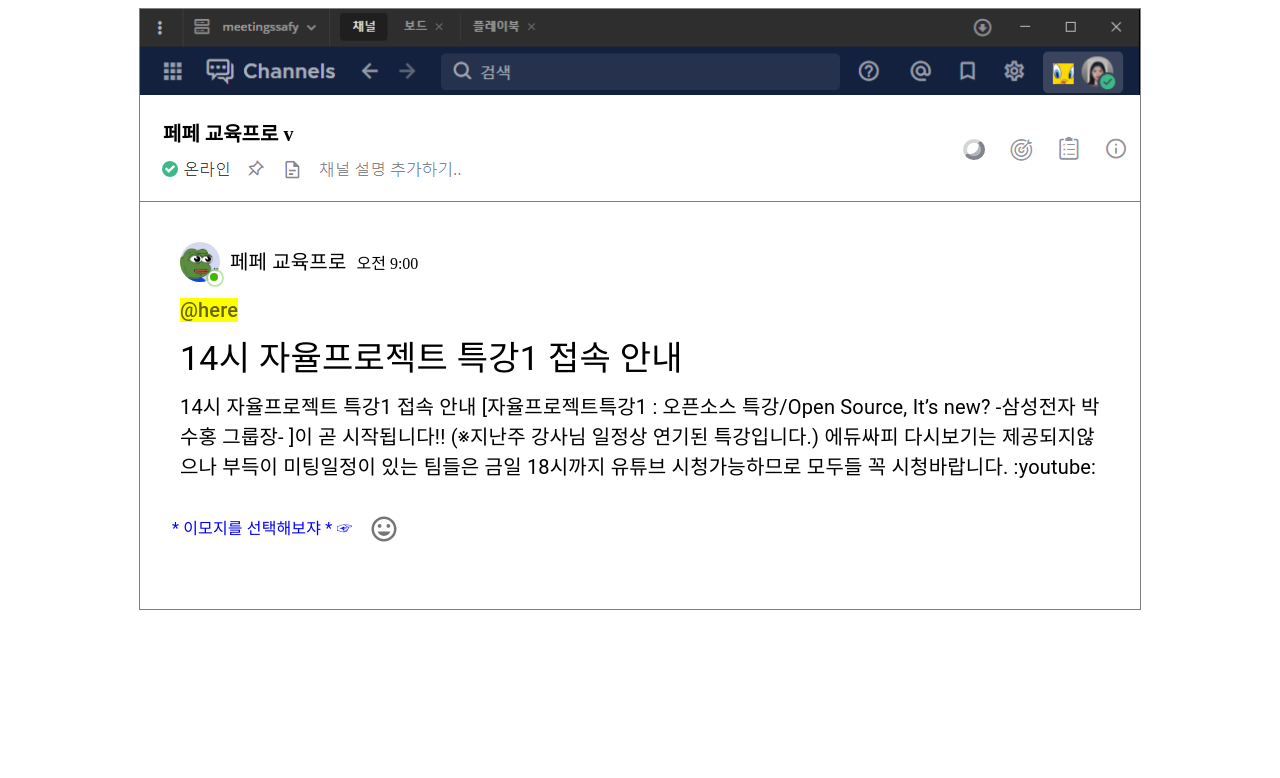
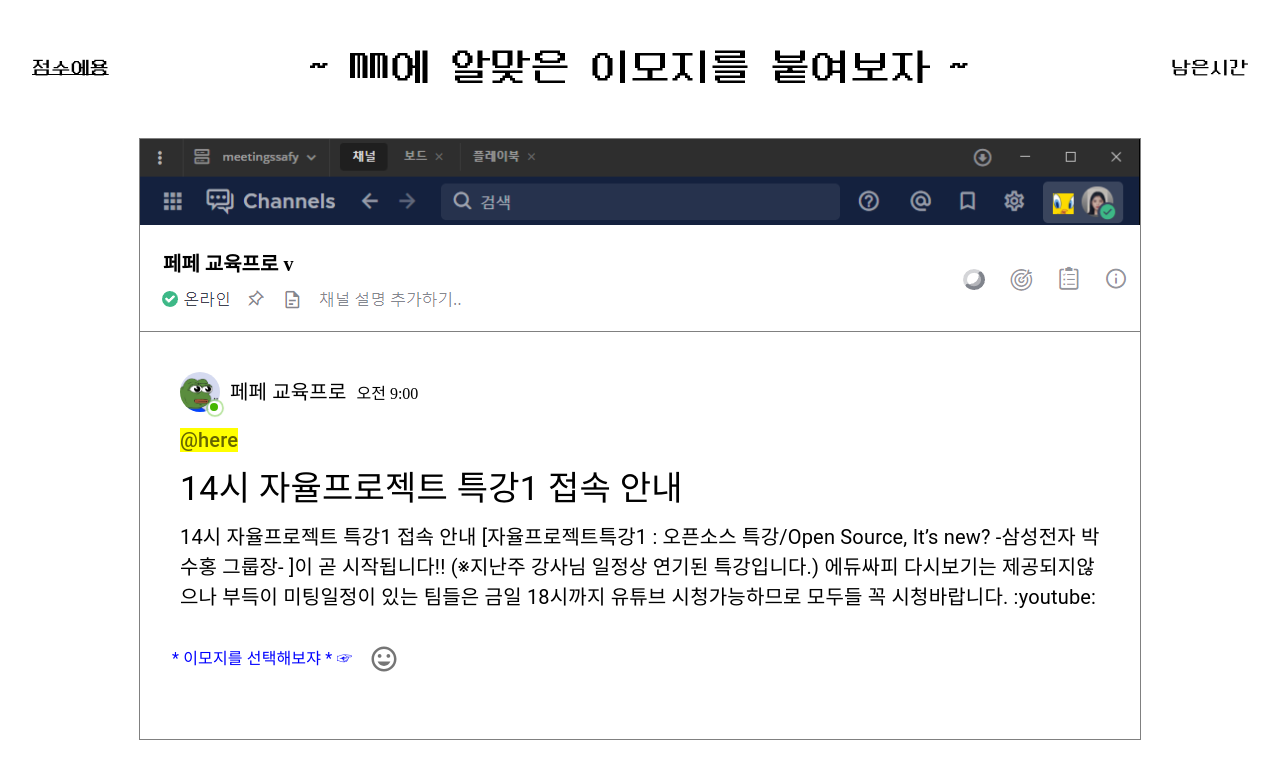
Before and after one commit to 98pej11/SSAvival, a React (Create React App) app in the folder frontend/: page / in a window 1280 px wide. Shown: the top 778 px of the page. Built offline with nearby package versions, Linux system fonts and the light colour scheme.

Commit message:
update : 휴지뽑기 게임 기능 수정

```diff
--- a/frontend/src/components/game/Header.jsx
+++ b/frontend/src/components/game/Header.jsx
@@ -1,5 +1,6 @@
 /* eslint-disable no-console */
 import React from "react";
+import styled from "styled-components";
 import { Link } from "react-router-dom";
 
 import AppBar from "@mui/material/AppBar";
@@ -7,18 +8,23 @@
 import Toolbar from "@mui/material/Toolbar";
 // import MenuIcon from "@mui/icons-material/Menu";
 import Container from "@mui/material/Container";
-import pepe from "../../assets/pepe.jpg";
 
-function Header() {
+const HeaderComp = styled.div`
+  font-family: "neodgm", sans-serif;
+`;
+
+function Header(props) {
   return (
+    <HeaderComp>
       <AppBar
         elevation={0}
         position="relative"
-      variant="outlined"
+        // variant="outlined"
         style={{
           backgroundColor: "transparent",
           height: "120px",
           boxShadow: "none",
+          marginBottom: "10px",
         }}
       >
         <Container maxWidth="xl">
@@ -51,7 +57,7 @@
                 fontSize: "2.5rem",
               }}
             >
-            ~ 게임 제목 ~
+              <span>~ {props.props.title} ~</span>
             </Box>
             <Box
               sx={{
@@ -66,6 +72,7 @@
           </Toolbar>
         </Container>
       </AppBar>
+    </HeaderComp>
   );
 }
 export default Header;
--- a/frontend/src/components/game/TissueGame.jsx
+++ b/frontend/src/components/game/TissueGame.jsx
@@ -1,4 +1,5 @@
 import { useState } from "react";
+import { useDispatch, useSelector } from "react-redux";
 
 export default function TissueGame() {
   const [isDragging, setIsDragging] = useState(false);
--- /dev/null
+++ b/frontend/src/index.css
@@ -0,0 +1,9 @@
+
+@font-face {
+  font-family: 'neodgm';
+  src: url('/public/neodgm.ttf') format('truetype');
+}
+
+.my-font {
+  font-family: 'neodgm', sans-serif;
+}
--- a/frontend/src/pages/EmojiPage.jsx
+++ b/frontend/src/pages/EmojiPage.jsx
@@ -1,10 +1,23 @@
 import React from "react";
+import styled from "styled-components";
 import EmojiComp from "../components/game/EmojiComp";
+import Header from "../components/game/Header";
+import "../index.css";
+
+const Pages = styled.div`
+  position: relative;
+`;
+
+const myProps = {
+  title: "MM에 알맞은 이모지를 붙여보자",
+};
 
 export default function EmojiPage() {
   return (
-    <div>
-      <EmojiComp />{" "}
-    </div>
+    <Pages>
+      <Header props={myProps} />
+
+      <EmojiComp />
+    </Pages>
   );
 }
--- a/frontend/src/pages/GamePage.jsx
+++ b/frontend/src/pages/GamePage.jsx
@@ -2,6 +2,7 @@
 import styled from "styled-components";
 import Header from "../components/game/Header";
 import GameComp from "../components/game/GameComp";
+import "../index.css";
 
 const Pages = styled.div`
   position: relative;
--- a/frontend/src/pages/TissuePage.jsx
+++ b/frontend/src/pages/TissuePage.jsx
@@ -1,13 +1,30 @@
 import React from "react";
+import styled from "styled-components";
+import { useSelector } from "react-redux";
+import TissueGame from "../components/game/TissueGame";
+import Header from "../components/game/Header";
+import "../index.css";
+import game from "../assets/game.png";
 
-import TissueGame from "../components/game/TissueGame";
+const Pages = styled.div`
+  // background-image: url(${game});
+  position: relative;
+  p {
+    text-align: center;
+    font-size: 1.2rem;
+  }
+`;
+
+const myProps = {
+  title: "휴지를 최대한 많이! 뽑아보쟈",
+};
 
 export default function TissuePage() {
   const containerStyle = {
     display: "flex",
     justifyContent: "center",
     alignItems: "center",
-    height: "100vh",
+    height: "80vh",
     flexDirection: "column",
   };
   const imageStyle = {
@@ -34,8 +51,15 @@
     top: "592px",
     zIndex: -1,
   };
+
+  const count = useSelector((state) => state.count);
+
   return (
+    <Pages>
+      <Header props={myProps} />
+
       <div className="App" style={containerStyle}>
+        <p>count : {count}</p>
         <img
           src="고양이 휴지곽 뒷면.png"
           style={{ ...imageStyle, ...image1Style }}
@@ -46,5 +70,6 @@
           style={{ ...imageStyle, ...image3Style }}
         ></img>
       </div>
+    </Pages>
   );
 }
--- a/frontend/src/redux/reducers/sample.js
+++ b/frontend/src/redux/reducers/sample.js
@@ -1,11 +1,11 @@
 const initialState = {
-  samples: [],
+  count: 0,
 };
 function sampleReducer(state = initialState, action = {}) {
   const { type, payload } = action;
   switch (type) {
-    case "GET_SAMPLE_SUCCESS":
-      return { ...state, samples: payload.data };
+    case "INCREMENT_COUNT":
+      return { ...state, count: payload.count + 1 };
     default:
       return { ...state };
   }
```
Also changed, not shown: frontend/public/neodgm.ttf (added), frontend/src/assets/game.png (added). Lines whose indentation alone changed are shown as unchanged.
